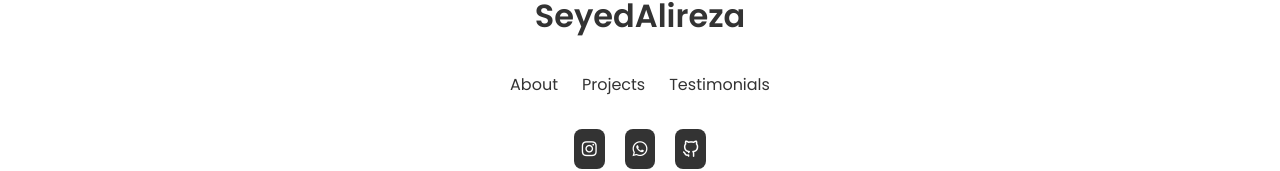
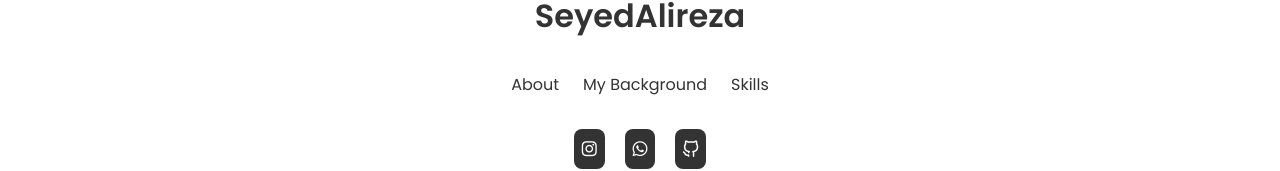
Before and after one commit to armiinygh/Portfolio, a React (Create React App) app: page / in a window 1280 px wide. Shown: the part 4749-4920 px from the top of the page. Built offline with nearby package versions, Linux system fonts and the light colour scheme.

Commit message:
Update Footer.jsx

```diff
--- a/src/components/footer/Footer.jsx
+++ b/src/components/footer/Footer.jsx
@@ -11,10 +11,10 @@ const Footer = () => {
                             <a href="#about" className="footer__link">About</a>
                         </li>
                         <li>
-                            <a href="#portfolio" className="footer__link">Projects</a>
+                            <a href="#portfolio" className="footer__link">My Background</a>
                         </li>
                         <li>
-                            <a href="#testimonials" className="footer__link">Testimonials</a>
+                            <a href="#skills" className="footer__link">Skills</a>
                         </li>
                     </ul>
                 <div className="footer__social">
```
